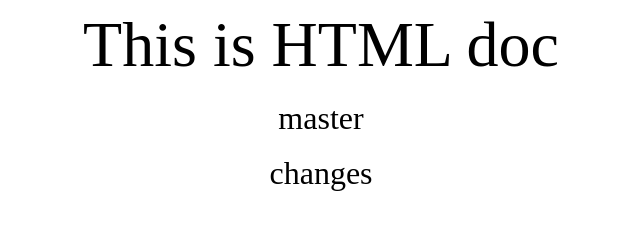
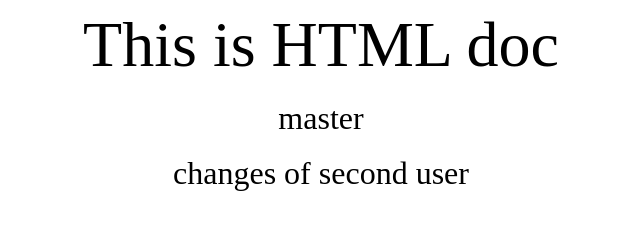
Before and after one commit to AndrewChikrii/myRepository, a plain HTML site: page index.html in a window 1280 px wide. Shown: the whole page, without its empty margins (319-959 px from the left). Drawn offline with Linux system fonts and the light colour scheme.

Commit message:
2nd user changes

```diff
--- a/index.html
+++ b/index.html
@@ -10,7 +10,7 @@
         <div style="font-size: 24pt">master</div><br>
 
 
-        <div style="font-size: 24pt">changes</div><br>
+        <div style="font-size: 24pt">changes of second user</div><br>
     </div>
 </body>
 </html>
```
